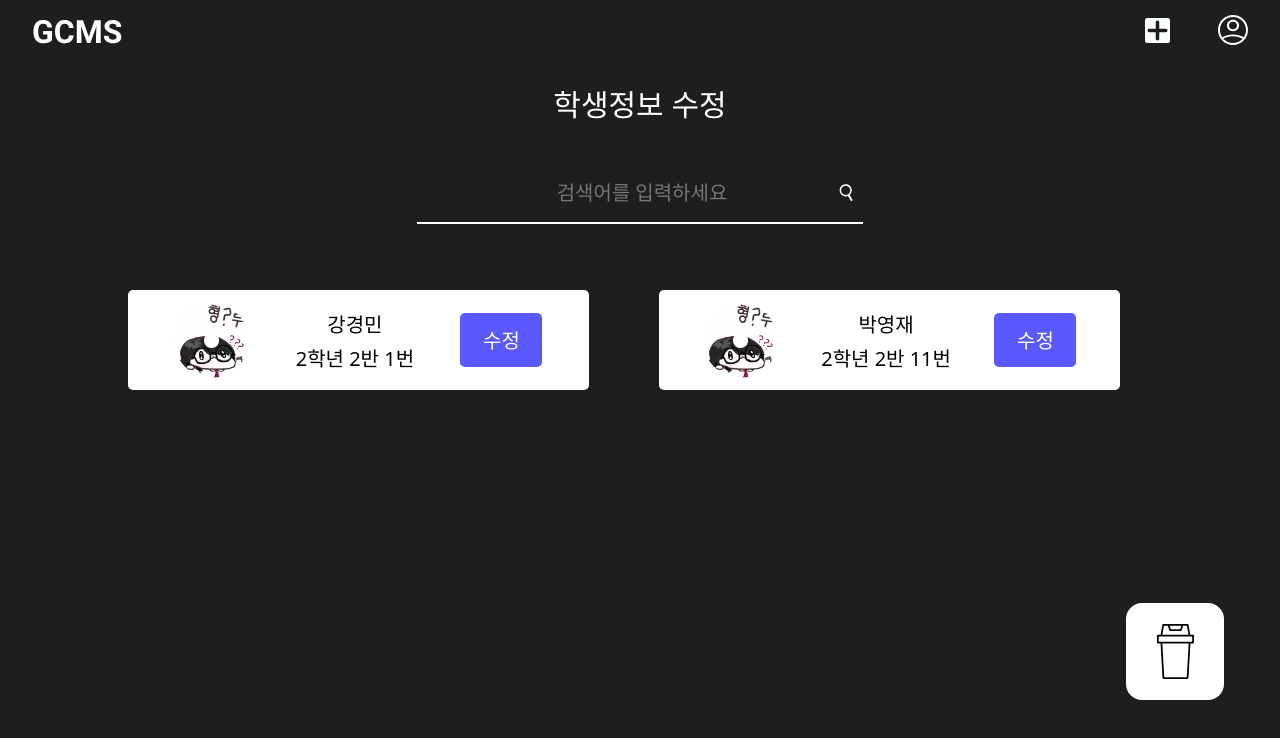
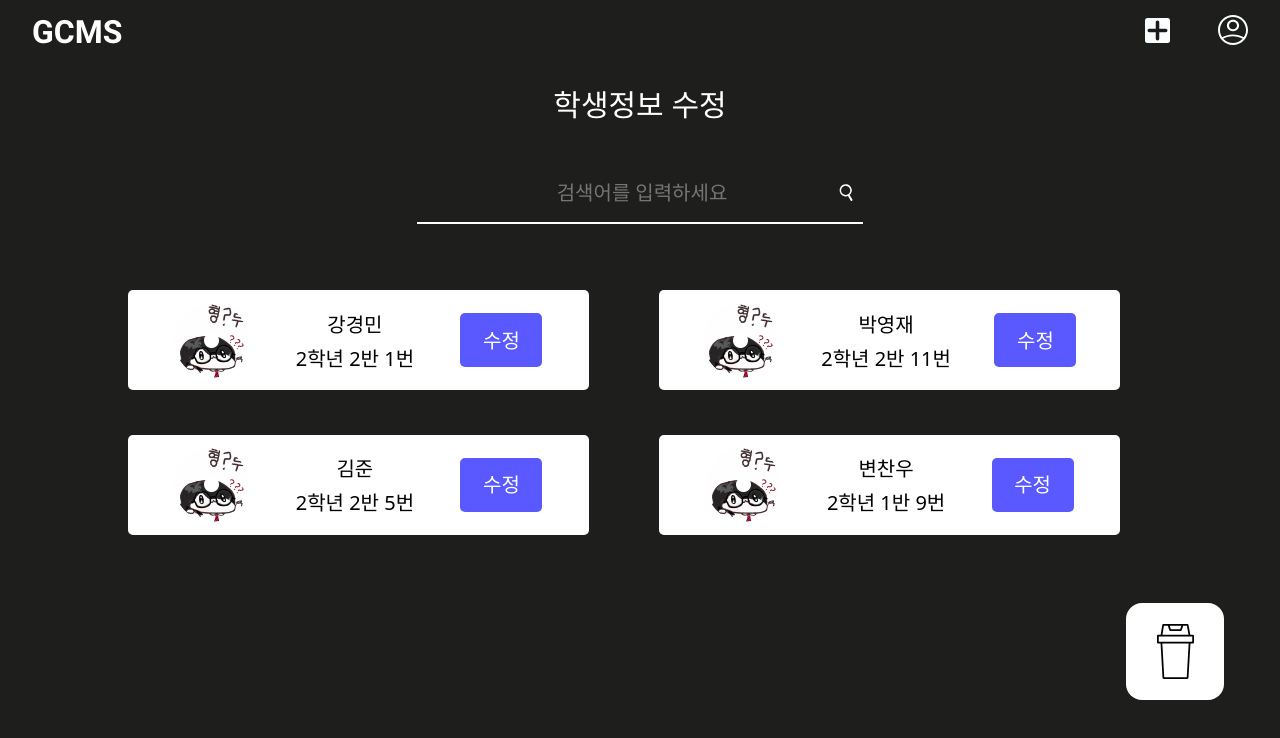
Before and after one commit to GSM-MSG/MSG-Front, a Next.js app: page /admin in a window 1280 px wide. Shown: the top 738 px of the page. Built offline with nearby package versions, Linux system fonts and the light colour scheme.

Commit message:
Update 학생 검색, 탈퇴 기능 구현

```diff
--- a/src/components/ClubAdminPage/DummyData.tsx
+++ b/src/components/ClubAdminPage/DummyData.tsx
@@ -19,4 +19,22 @@ export default [
         club: "MSG",
         role: "부원"
     },
+    {
+        name: "김준",
+        grade: 2,
+        class: 2,
+        num: 5,
+        img: img.src,
+        club: "MSG",
+        role: "부장"
+    },
+    {
+        name: "변찬우",
+        grade: 2,
+        class: 1,
+        num: 9,
+        img: img.src,
+        club: "MSG",
+        role: "부원"
+    },
 ]
--- a/src/components/ClubAdminPage/index.tsx
+++ b/src/components/ClubAdminPage/index.tsx
@@ -17,11 +17,41 @@ export default function ClubAdminPage() {
         if (e !== null && e !== undefined) {
             setList(
                 list.map((item) =>
-                    a === num ? e : item
+                    a++ === num ? e : item
                 )
             )
         }
         setModalNum(-1);
+    }
+
+    const onRemove = (e: any) => {
+        console.log(e[2]);
+        setList(list.filter(item => item.grade !== e[0] || item.class !== e[1] || item.num !== e[2]));
+    }
+
+    const onList = () => {
+        return (
+            list.filter((item: any) => {
+                const stuNum: string = item.grade + "학년 " + item.class + "반 " + item.num + "번";
+                console.log(search, item.name);
+                if (item.name.toLowerCase().includes(search.toLowerCase()) || stuNum.toLowerCase().includes(search.toLowerCase()) || search === "") {
+                    return item;
+                }
+            }).map((item: any, idx: number) => (
+                <S.ListWrapper key={idx} bgcolor={isModifying} >
+                    <img src={item.img} />
+                    <div>
+                        <p>{item.name}</p>
+                        <p>{item.grade + "학년 " + item.class + "반 " + item.num + "번"}</p>
+                    </div>
+                    {
+                        isModifying ?
+                            <button onClick={() => { onRemove([item.grade, item.class, item.num]) }}>탈퇴</button> :
+                            <button onClick={() => setModalNum(idx)}>수정</button>
+                    }
+                </S.ListWrapper>
+            ))
+        )
     }
 
     return (
@@ -35,22 +65,7 @@ export default function ClubAdminPage() {
             </S.InputContainer>
             <S.ListContainer>
                 <ul>
-                    {
-                        list.map((item: any, idx: number) => (
-                            <S.ListWrapper key={idx} bgcolor={isModifying} >
-                                <img src={item.img} />
-                                <div>
-                                    <p>{item.name}</p>
-                                    <p>{item.grade + "학년 " + item.class + "반 " + item.num + "번"}</p>
-                                </div>
-                                {
-                                    isModifying ?
-                                        <button onClick={() => { }}>탈퇴</button> :
-                                        <button onClick={() => setModalNum(idx)}>수정</button>
-                                }
-                            </S.ListWrapper>
-                        ))
-                    }
+                    {onList()}
                 </ul>
             </S.ListContainer>
             <S.WithdrawalBtn onClick={() => setModifying(!isModifying)} bgcolor={isModifying}>
```
